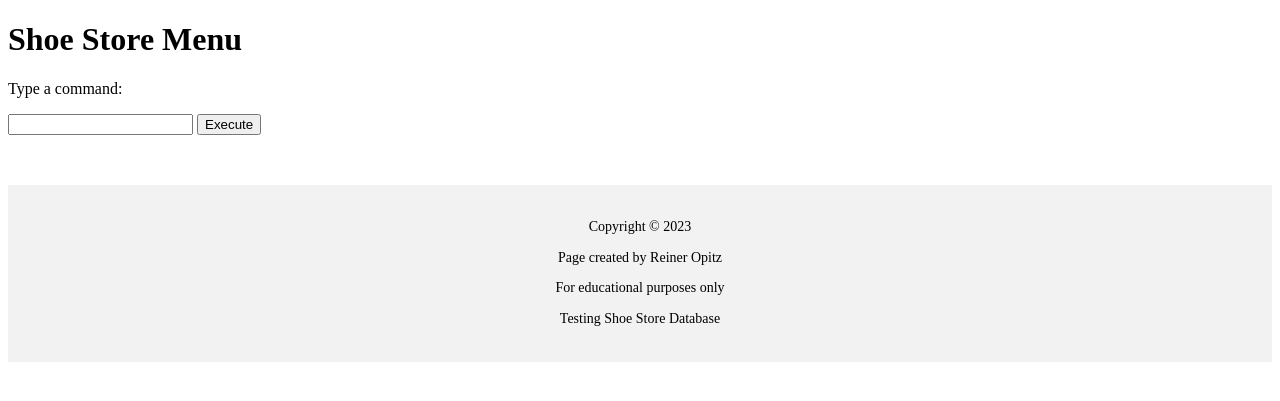
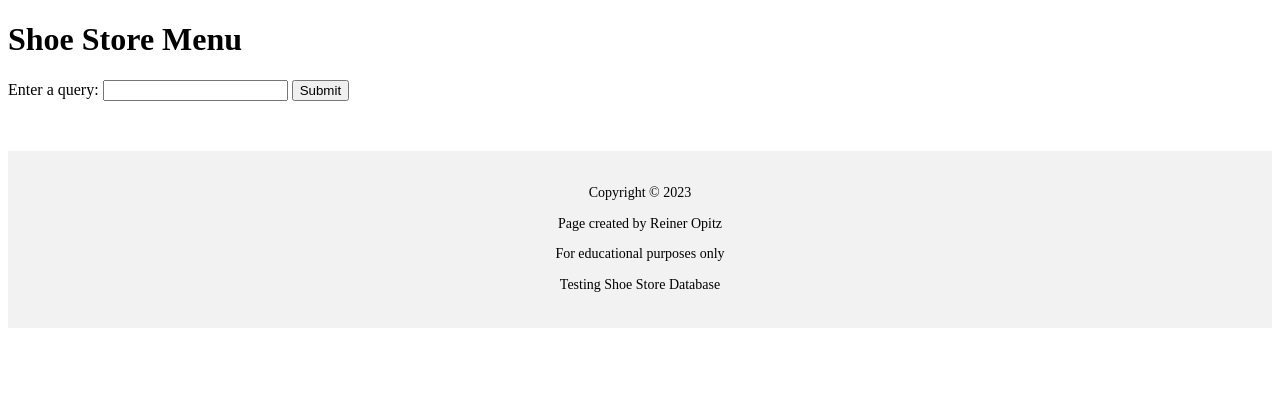
Before and after one commit to reinerism/475Ashoestore, a Python web app: template templates/index.html in a window 1280 px wide. Shown: the top 401 px of the page. Run offline with Jinja, Linux system fonts and the light colour scheme; the template is opened without the code that fills it, so the values that code supplies are empty.

Commit message:
Update index.html

```diff
--- a/templates/index.html
+++ b/templates/index.html
@@ -18,9 +18,11 @@
 
 	<main>
 		<h1>Shoe Store Menu</h1>
-		<p>Type a command:</p>
-		<input type="text" id="command-input" />
-		<button onclick="executeCommand()">Execute</button>
+		<form action="/" method="post">
+			<label for="query-input">Enter a query:</label>
+			<input type="text" id="query-input" name="query" />
+			<button type="submit">Submit</button>
+		</form>
 		<table id="output">
 			{% if results %}
 			<tr>
@@ -39,14 +41,6 @@
 		</table>
 	</main>
 
-	<script>
-		function executeCommand() {
-			var input = document.getElementById("command-input").value;
-			var output = document.getElementById("output");
-			output.innerHTML = "You entered: " + input;
-		}
-	</script>
-
 	<footer>
 		<p>Copyright © 2023</p>
         <p>Page created by Reiner Opitz</p>
```
